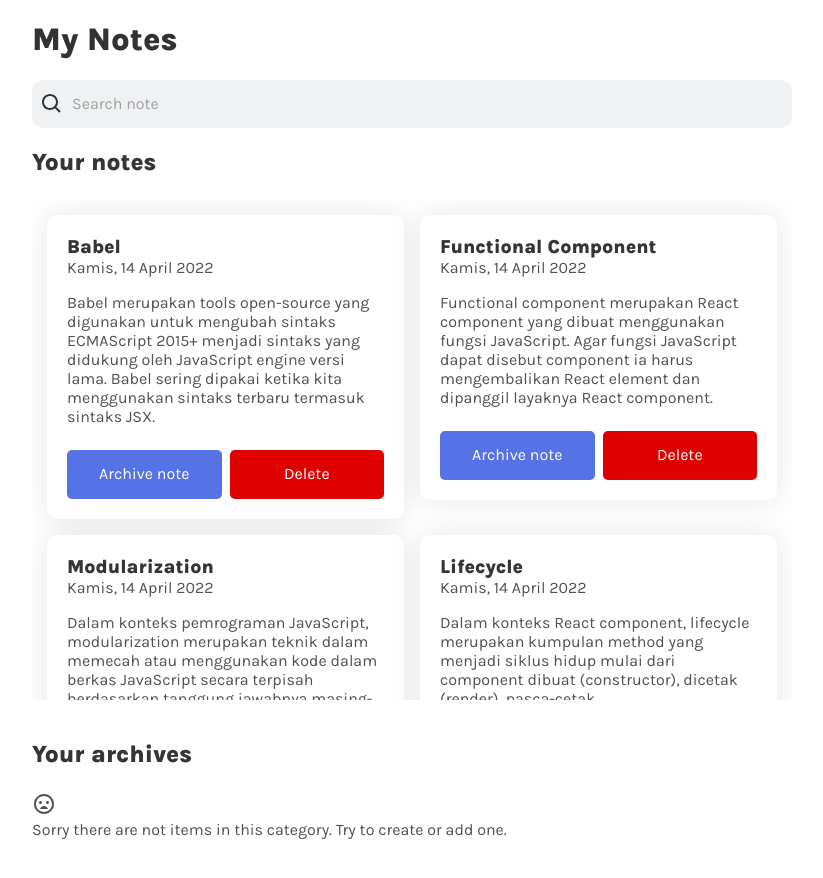
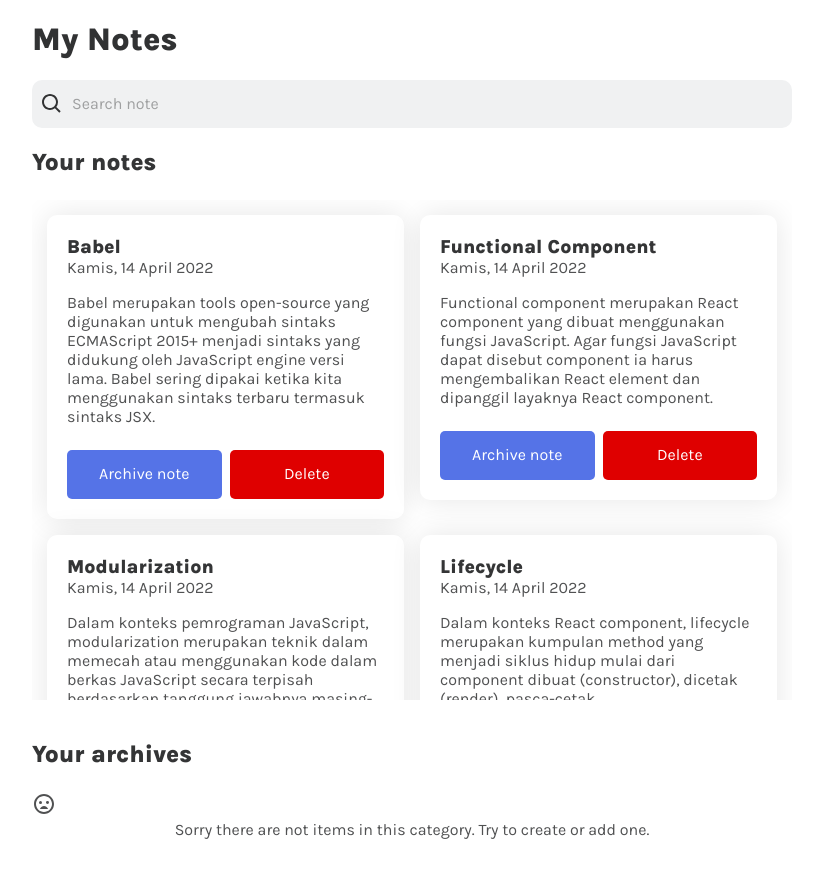
Before and after one commit to Bahree669/dicoding-submission-personal-note, a React (Create React App) app: page / in a window 1280 px wide. Shown: the top 878 px of the page, without its empty margins (228-1051 px from the left). Built offline with nearby package versions, Linux system fonts and the light colour scheme; the HTML template or start-up script is replaced by a standard one.

Commit message:
changed the notice style

```diff
--- a/src/Components/NoNotesNotice/NoNotesNotice.css
+++ b/src/Components/NoNotesNotice/NoNotesNotice.css
@@ -1,6 +1,15 @@
+/* .notice {
+    background: coral;
+} */
+
+.notice-img img {
+    width: 100%;
+}
+
 .notice-title {
     font-family: var(--ff-sans);
     color: var(--c-dark-80);
     font-weight: var(--fw-second-title);
     font-size: 1rem;
+    text-align: center;
 }
```
